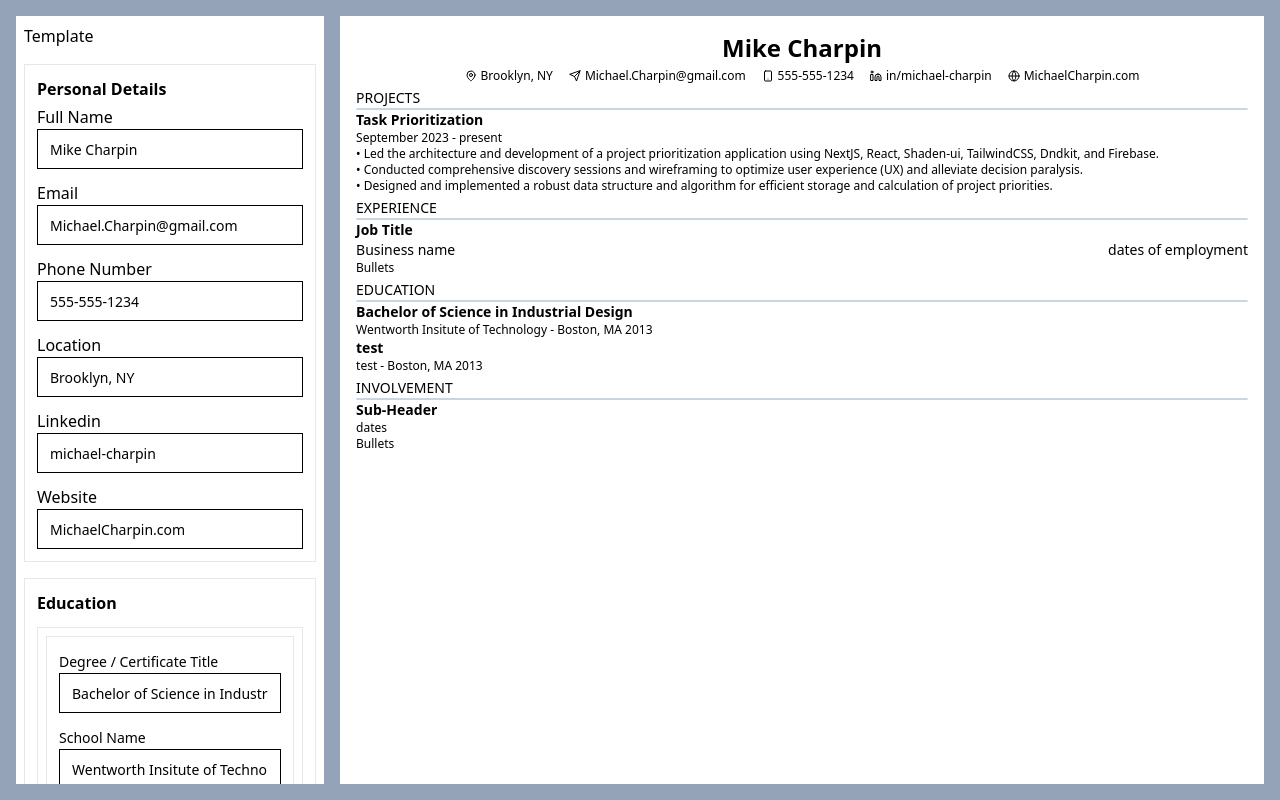
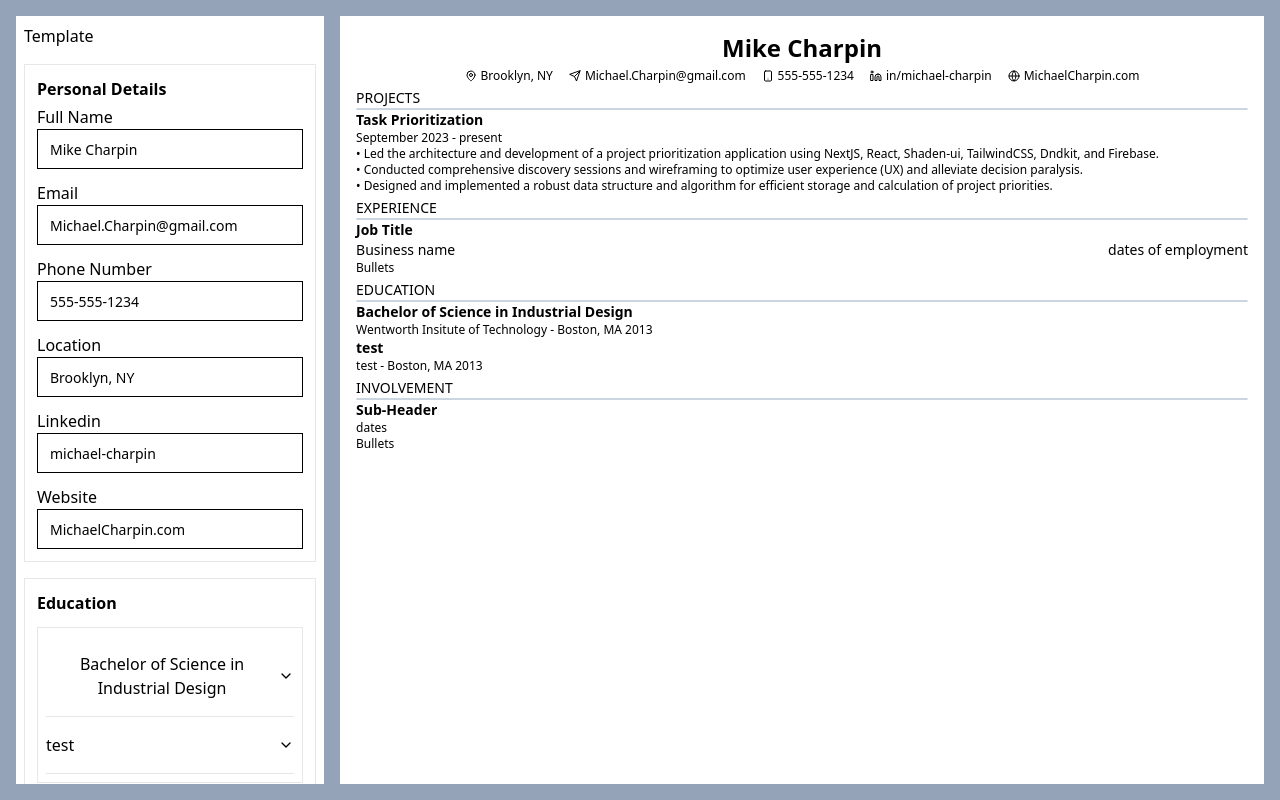
Before and after one commit to MikeCharpin/ResumeBuilder, a React (Vite) app: page / in a window 1280 px wide. Built offline with nearby package versions, Linux system fonts and the light colour scheme.

Commit message:
Added forms to accordian.

```diff
--- a/src/components/ExpandSidebarSection.tsx
+++ b/src/components/ExpandSidebarSection.tsx
@@ -1,4 +1,4 @@
-import { useState } from 'react'
+
 import {
     Accordion,
     AccordionContent,
@@ -24,13 +24,21 @@ export default function ExpandSidebarSection({sectionName, sectionState, FormCom
                 {sectionName}
             </div>
             <div className="border border-solid rounded-sm p-2">
+            <Accordion type="multiple" >
+                {sectionState.map((sectionBlockState) =>
+                    <AccordionItem value={sectionBlockState.sectionBlockId}>
+                    <AccordionTrigger>{sectionBlockState.title}</AccordionTrigger>
+                    <AccordionContent>
+                        <FormComponent
+                            sectionBlockState={sectionBlockState}
+                            onChange={handleSectionChange}
+                        />
+                    </AccordionContent>
+                </AccordionItem>
+                )}
+            </Accordion>
 
-                {sectionState.map((sectionBlockState) =>
-                    <FormComponent
-                        sectionBlockState={sectionBlockState}
-                        onChange={handleSectionChange}
-                    />
-                )}
+
 
             </div>
             <Button variant="outline">Add {sectionName}</Button>
@@ -38,12 +46,3 @@ export default function ExpandSidebarSection({sectionName, sectionState, FormCom
 
     )
 }
-
-{/* <Accordion type="single" collapsible>
-  <AccordionItem value="item-1">
-    <AccordionTrigger>Is it accessible?</AccordionTrigger>
-    <AccordionContent>
-      Yes. It adheres to the WAI-ARIA design pattern.
-    </AccordionContent>
-  </AccordionItem>
-</Accordion> */}
```
